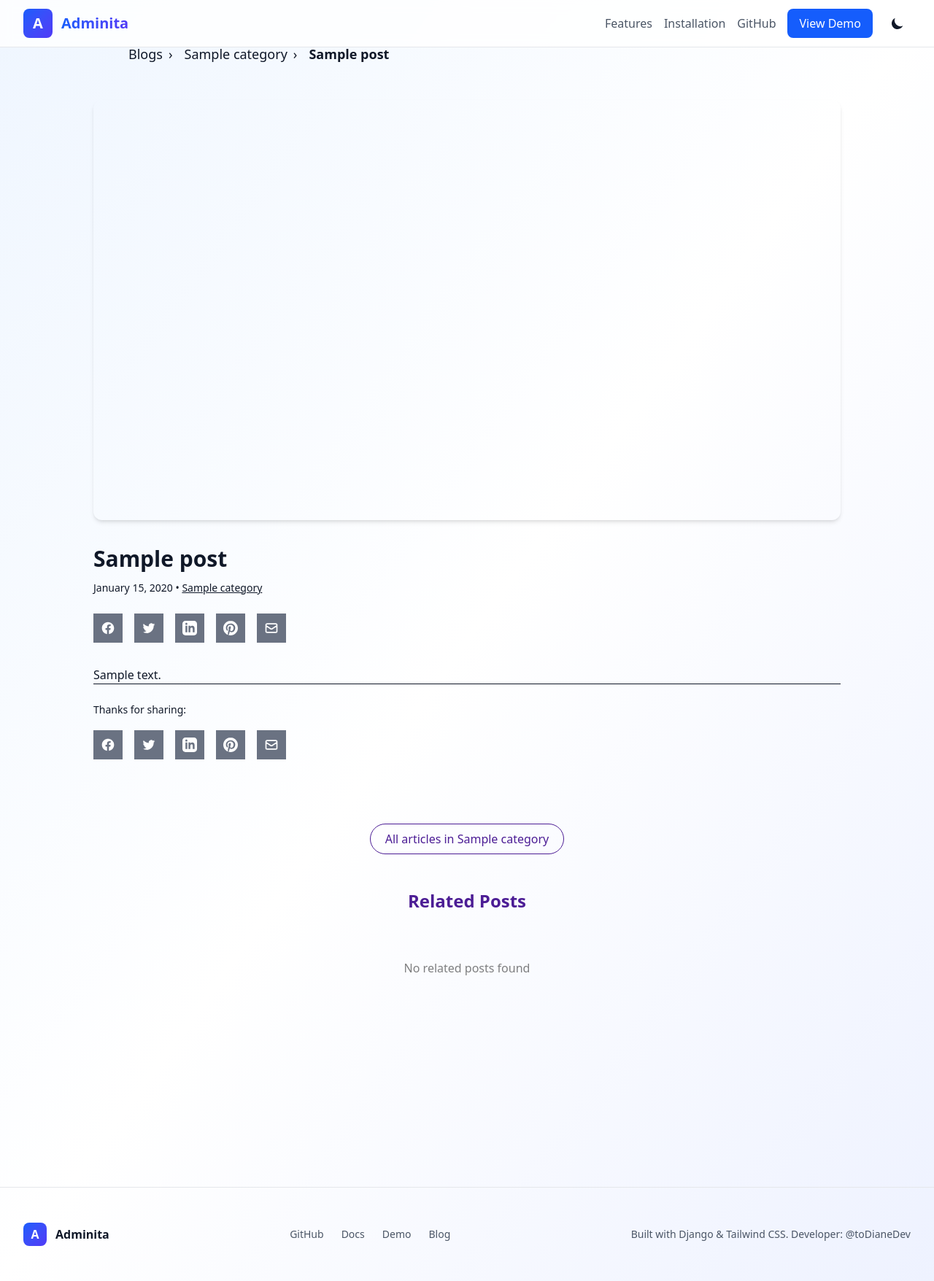
After one commit to djangify/adminita_demo, a Django app: a page that uses templates/base.html in a window 1280 px wide. The commit adds this page. Shown: the whole page at 73% size. Run offline with Django 5.2, Linux system fonts and the light colour scheme; tables that the repository leaves empty hold one stand-in row (values such as "Sample post"); data that the repository does not hold is empty.

Commit message:
Update template files

```diff
--- a/adminita_demo/urls.py
+++ b/adminita_demo/urls.py
@@ -10,8 +10,8 @@
 urlpatterns = [
     path("admin/", admin.site.urls),
     path("accounts/", include("allauth.urls")),
-    path("infopages/", include("infopages.urls")),
     path("blog/", include("blog.urls")),
+    path("", include("infopages.urls")),
     path("", include("core.urls")),
 ]
 # ---- STATIC/MEDIA ----
--- a/blog/templates/blog/detail.html
+++ b/blog/templates/blog/detail.html
@@ -1,4 +1,4 @@
-<!--blog/templates/blog/list.html-->
+<!--blog/templates/blog/detail.html-->
 {% extends 'base.html' %}
 {% load static %}
 
@@ -72,6 +72,7 @@
     <!-- Main Content -->
     <div class="blog-content">
       {{ post.content|safe }}
+    </div>
     </article>
 
     <!-- Social Share (Bottom) -->
@@ -124,7 +125,7 @@
     }
   },
   "datePublished": "{{ post.publish_date|date:'c' }}",
-  "dateModified": "{{ post.updated_at|date:'c' }}",
+  "dateModified": "{{ post.updated|date:'c' }}",
   "mainEntityOfPage": {
     "@type": "WebPage",
     "@id": "{{ request.build_absolute_uri }}"
--- a/blog/templates/blog/list.html
+++ b/blog/templates/blog/list.html
@@ -11,7 +11,7 @@
         Adminita Blog
     </h1>
 
-    <nav class="text-[color:var(--color-font-main)]/70 text-sm space-x-4">
+    {% comment %} <nav class="text-[color:var(--color-font-main)]/70 text-sm space-x-4">
 
       <a href="{% url 'blog:category' slug='ai-search-readiness' %}"
         class="hover:text-[color:var(--color-brand-primary)]">
@@ -33,11 +33,11 @@
           Behind the Build
       </a>
 
-    </nav>
+    </nav> {% endcomment %}
 
 
     <p class="max-w-5xl leading-relaxed text-[color:var(--color-font-main)]/80">
-        A list of dummy blog posts so you can check out what they look like in the admin area.
+        Updates related to the Adminita Django Admin Theme
     </p>
 </header>
 
--- a/blog/urls.py
+++ b/blog/urls.py
@@ -6,7 +6,7 @@
 app_name = "blog"
 
 urlpatterns = [
-    path("blog/", views.blog_list, name="list"),
+    path("", views.blog_list, name="list"),
     path("category/<slug:slug>/", views.category_list, name="category"),
     path("<slug:slug>/", views.post_detail, name="detail"),
 ]
--- a/static/css/output.css
+++ b/static/css/output.css
@@ -279,6 +279,9 @@
   .mx-auto {
     margin-inline: auto;
   }
+  .my-4 {
+    margin-block: calc(var(--spacing) * 4);
+  }
   .my-8 {
     margin-block: calc(var(--spacing) * 8);
   }
@@ -1287,6 +1268,13 @@
       }
     }
   }
+  .hover\:bg-gray-600 {
+    &:hover {
+      @media (hover: hover) {
+        background-color: var(--color-gray-600);
+      }
+    }
+  }
   .hover\:bg-gray-700 {
     &:hover {
       @media (hover: hover) {
--- a/templates/base.html
+++ b/templates/base.html
@@ -101,8 +101,9 @@
                 </div>
 
                 <div class="text-sm text-gray-600 dark:text-gray-400">
-                    Built with ❤️ using Django & Tailwind CSS
+                    Built with Django & Tailwind CSS.  <a href="https://todiane.com" class="text-gray-600" target="_blank"> Developer: @toDianeDev</a>
                 </div>
+
             </div>
         </div>
     </footer>
--- /dev/null
+++ b/templates/components/social_share.html
@@ -0,0 +1,45 @@
+ {% load static %}
+
+<div class="social-share no-tooltip flex space-x-4 my-4">
+    <!-- Facebook -->
+    <a href="https://www.facebook.com/share.php?u={{ request.build_absolute_uri|urlencode }}"
+    target="_blank" rel="noopener noreferrer"
+    class="inline-flex items-center justify-center w-10 h-10 square-full bg-gray-500 hover:bg-gray-600 transition-colors">
+     <svg class="w-5 h-5 text-white" fill="currentColor" viewBox="0 0 24 24" aria-hidden="true">
+         <path fill-rule="evenodd" d="M22 12c0-5.523-4.477-10-10-10S2 6.477 2 12c0 4.991 3.657 9.128 8.438 9.878v-6.987h-2.54V12h2.54V9.797c0-2.506 1.492-3.89 3.777-3.89 1.094 0 2.238.195 2.238.195v2.46h-1.26c-1.243 0-1.63.771-1.63 1.562V12h2.773l-.443 2.89h-2.33v6.988C18.343 21.128 22 16.991 22 12z" clip-rule="evenodd" />
+     </svg>
+ </a>
+
+    <!-- Twitter -->
+    <a href="https://twitter.com/intent/tweet?url={{ request.build_absolute_uri }}&text={{ post.title|urlencode }}"
+       class="inline-flex items-center justify-center w-10 h-10 square-full bg-gray-500 hover:bg-gray-600   transition-colors">
+        <svg class="w-5 h-5 text-white" fill="currentColor" viewBox="0 0 24 24" aria-hidden="true">
+            <path d="M8.29 20.251c7.547 0 11.675-6.253 11.675-11.675 0-.178 0-.355-.012-.53A8.348 8.348 0 0022 5.92a8.19 8.19 0 01-2.357.646 4.118 4.118 0 001.804-2.27 8.224 8.224 0 01-2.605.996 4.107 4.107 0 00-6.993 3.743 11.65 11.65 0 01-8.457-4.287 4.106 4.106 0 001.27 5.477A4.072 4.072 0 012.8 9.713v.052a4.105 4.105 0 003.292 4.022 4.095 4.095 0 01-1.853.07 4.108 4.108 0 003.834 2.85A8.233 8.233 0 012 18.407a11.616 11.616 0 006.29 1.84" />
+        </svg>
+    </a>
+
+    <!-- LinkedIn -->
+    <a href="https://www.linkedin.com/shareArticle?mini=true&url={{ request.build_absolute_uri }}&title={{ post.title|urlencode }}"
+       class="inline-flex items-center justify-center w-10 h-10 square-full bg-gray-500 hover:bg-gray-600   transition-colors">
+        <svg class="w-5 h-5 text-white" fill="currentColor" viewBox="0 0 24 24" aria-hidden="true">
+            <path fill-rule="evenodd" d="M19 0h-14c-2.761 0-5 2.239-5 5v14c0 2.761 2.239 5 5 5h14c2.762 0 5-2.239 5-5v-14c0-2.761-2.238-5-5-5zm-11 19h-3v-11h3v11zm-1.5-12.268c-.966 0-1.75-.79-1.75-1.764s.784-1.764 1.75-1.764 1.75.79 1.75 1.764-.783 1.764-1.75 1.764zm13.5 12.268h-3v-5.604c0-3.368-4-3.113-4 0v5.604h-3v-11h3v1.765c1.396-2.586 7-2.777 7 2.476v6.759z" clip-rule="evenodd" />
+        </svg>
+    </a>
+
+    <!-- Pinterest -->
+    <a href="https://pinterest.com/pin/create/button/?url={{ request.build_absolute_uri }}&media={% if post.get_image_url %}{{ request.scheme }}://{{ request.get_host }}{{ post.get_image_url }}{% endif %}&description={{ post.title|urlencode }}"
+
+       class="inline-flex items-center justify-center w-10 h-10 square-full bg-gray-500 hover:bg-gray-600   transition-colors">
+        <svg class="w-5 h-5 text-white" fill="currentColor" viewBox="0 0 24 24" aria-hidden="true">
+            <path d="M12.017 0C5.396 0 .029 5.367.029 11.987c0 5.079 3.158 9.417 7.618 11.162-.105-.949-.199-2.403.041-3.439.219-.937 1.406-5.957 1.406-5.957s-.359-.72-.359-1.781c0-1.663.967-2.911 2.168-2.911 1.024 0 1.518.769 1.518 1.688 0 1.029-.653 2.567-.992 3.992-.285 1.193.6 2.165 1.775 2.165 2.128 0 3.768-2.245 3.768-5.487 0-2.861-2.063-4.869-5.008-4.869-3.41 0-5.409 2.562-5.409 5.199 0 1.033.394 2.143.889 2.741.099.12.112.225.085.345-.09.375-.293 1.199-.334 1.363-.053.225-.172.271-.401.165-1.495-.69-2.433-2.878-2.433-4.646 0-3.776 2.748-7.252 7.92-7.252 4.158 0 7.392 2.967 7.392 6.923 0 4.135-2.607 7.462-6.233 7.462-1.214 0-2.354-.629-2.758-1.379l-.749 2.848c-.269 1.045-1.004 2.352-1.498 3.146 1.123.345 2.306.535 3.55.535 6.607 0 11.985-5.365 11.985-11.987C23.97 5.39 18.592.026 11.985.026L12.017 0z" />
+        </svg>
+    </a>
+
+    <!-- Email -->
+    <a href="mailto:?subject={{ post.title|urlencode }}&body={{ request.build_absolute_uri|urlencode }}"
+       class="inline-flex items-center justify-center w-10 h-10 square-full bg-gray-500 hover:bg-gray-600 transition-colors">
+        <svg class="w-5 h-5 text-white" fill="none" stroke="currentColor" viewBox="0 0 24 24" xmlns="http://www.w3.org/2000/svg">
+            <path stroke-linecap="round" stroke-linejoin="round" stroke-width="2" d="M3 8l7.89 5.26a2 2 0 002.22 0L21 8M5 19h14a2 2 0 002-2V7a2 2 0 00-2-2H5a2 2 0 00-2 2v10a2 2 0 002 2z"></path>
+        </svg>
+    </a>
+</div>
```
Also changed, not shown: other parts of static/css/output.css (+3 -35 lines), templates/account/profile.html (deleted, +0 -57 lines), templates/components/breadcrumb.html (added, +36 -0 lines), README.md.
